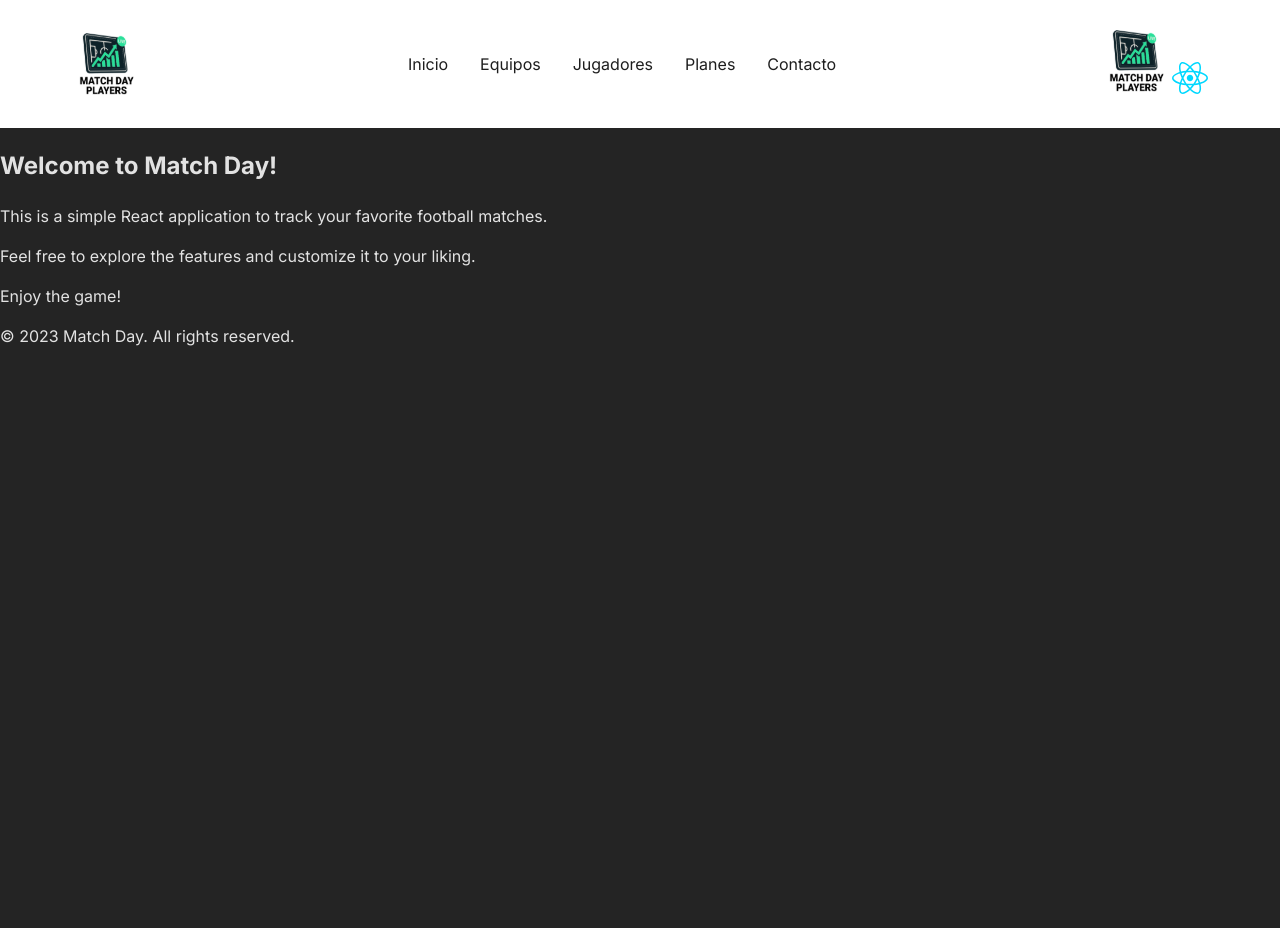
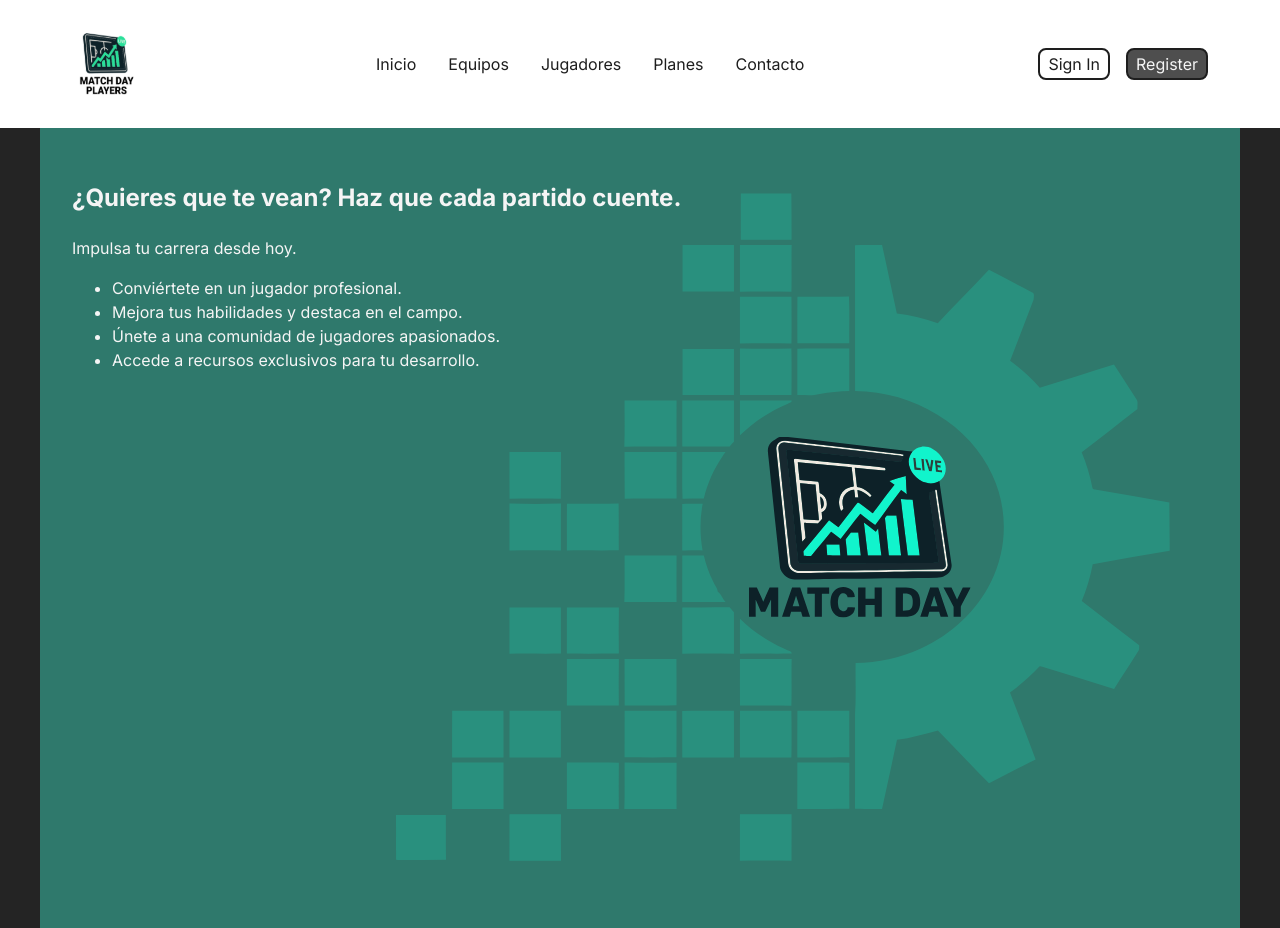
Before and after one commit to SEJAps/match-day-prueba, a React (Vite) app: page / in a window 1280 px wide. Before the commit the page ends 800 px from the top, so only its background shows below. Built offline with nearby package versions, Linux system fonts and the light colour scheme.

Commit message:
Add account.module.css for styling account components
- Created a new CSS module for account components.
- Defined styles for container, signIn, and signUp buttons.
- Added hover effects for signIn and signUp buttons.

```diff
--- a/src/App.tsx
+++ b/src/App.tsx
@@ -1,20 +1,27 @@
 import type { FC } from 'react'
 import Header from '@/components/header/Header'
-
+import styles from './app.module.css'
+import digital2 from "@/assets/images/svg/digital 2.svg"
+import match_day from "@/assets/images/svg/match_day.svg"
 const App: FC = () => {
 
   return (
     <>
       <Header />
-      <main>
-        <h2>Welcome to Match Day!</h2>
-        <p>This is a simple React application to track your favorite football matches.</p>
-        <p>Feel free to explore the features and customize it to your liking.</p>
-        <p>Enjoy the game!</p>
+      <main className={styles.main}>
+        <h2>¿Quieres que te vean? Haz que cada partido cuente.</h2>
+        <p>Impulsa tu carrera desde hoy.</p>
+        <ul>
+          <li>Conviértete en un jugador profesional.</li>
+          <li>Mejora tus habilidades y destaca en el campo.</li>
+          <li>Únete a una comunidad de jugadores apasionados.</li>
+          <li>Accede a recursos exclusivos para tu desarrollo.</li>
+        </ul>
+        <aside className={styles.groupSvg}>
+          <img src={digital2} alt="Imagen digital" width={789} height={670} />
+          <img className={styles.matchDay} src={match_day} alt="Imagen de partido" width={222} height={181} />
+        </aside>
       </main>
-      <footer>
-        <p>&copy; 2023 Match Day. All rights reserved.</p>
-      </footer>
     </>
   )
 }
--- /dev/null
+++ b/src/app.module.css
@@ -0,0 +1,27 @@
+.main {
+  position: relative;
+  padding: 2rem;
+  background-color: #2F796C;
+  max-width: 1200px;
+  min-height: 100dvh;
+  margin: 0 auto;
+  color: #F5F5F5;
+  overflow-x: hidden;
+}
+
+.groupSvg {
+  position: absolute;
+  top: 4rem;
+  right: 4rem;
+  display: flex;
+  justify-content: center;
+  align-items: center;
+  gap: 2rem;
+}
+
+.matchDay {
+  position: absolute;
+  left: 50%;
+  top: 50%;
+  transform: translate(-15%, -50%);
+}
--- a/src/components/account/Account.tsx
+++ b/src/components/account/Account.tsx
@@ -1,17 +1,16 @@
 import type { FC } from "react";
-import reactLogo from '@/assets/react.svg'
-import Logo from '/Logo.svg'
+import styles from "./account.module.css";
 
 const Account: FC = () => {
   return (
-    <div>
-      <a href="https://vite.dev" target="_blank">
-        <img src={Logo} className="logo" alt="Vite logo" />
+    <nav className={styles.container}>
+      <a href="#" className={styles.signIn}>
+        Sign In
       </a>
-      <a href="https://react.dev" target="_blank">
-        <img src={reactLogo} className="logo react" alt="React logo" />
+      <a href="#" className={styles.signUp}>
+        Register
       </a>
-    </div>
+    </nav>
   );
 };
 
--- /dev/null
+++ b/src/components/account/account.module.css
@@ -0,0 +1,43 @@
+.container {
+  display: flex;
+  justify-content: center;
+  align-items: center;
+  gap: 1rem;
+
+  & a {
+    display: flex;
+    align-items: center;
+    justify-content: center;
+    max-height: 2rem;
+    text-decoration: none;
+  }
+}
+
+.signIn {
+  color: #1E1E1E;
+  background-color: #ffffff;
+  padding: 0.5rem;
+  border-radius: 0.5rem;
+  border: 2px solid #1E1E1E;
+}
+
+.signUp {
+  text-decoration: none;
+  color: #F5F5F5;
+  background-color: #4e4e4e;
+  padding: 0.5rem;
+  border-radius: 0.5rem;
+  border: 2px solid #1E1E1E;
+}
+
+
+.signIn:hover {
+  background-color: #4e4e4e;
+  color: #F5F5F5;
+  border: 2px solid #1E1E1E;
+}
+
+.signUp:hover {
+  background-color: #F5F5F5;
+  color: #2C2C2C;
+}
```
Also changed, not shown: src/assets/images/svg/digital 2.svg (added), src/assets/images/svg/match_day.svg (added).
